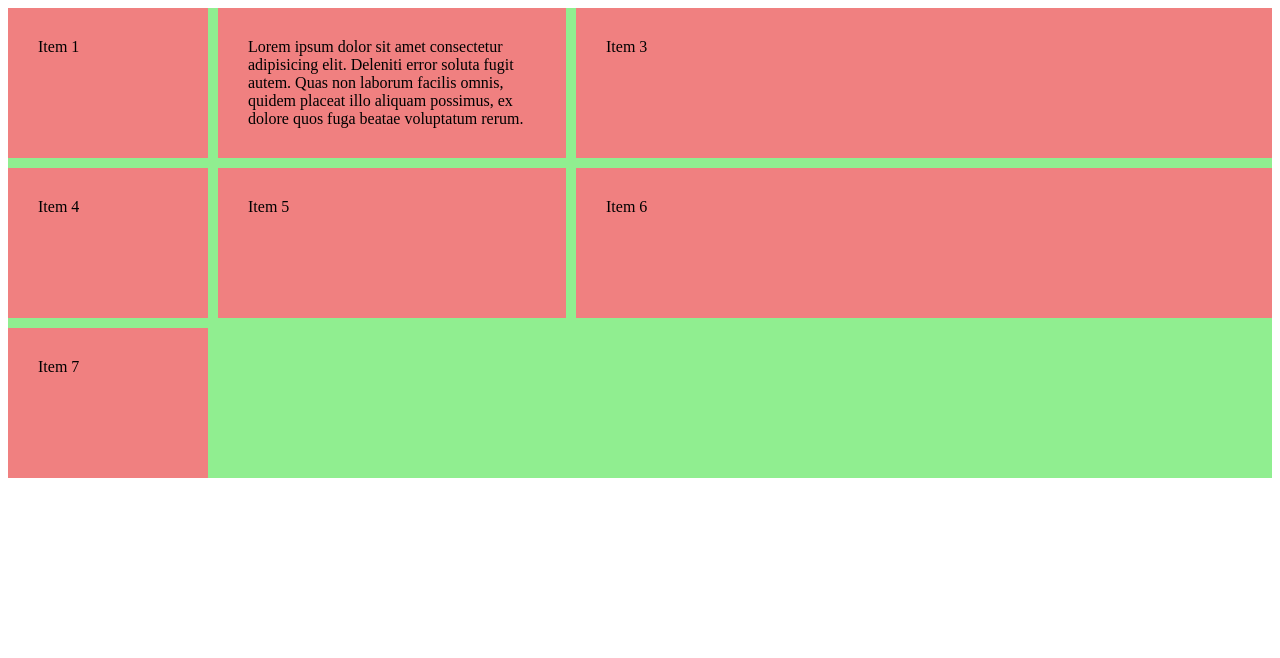
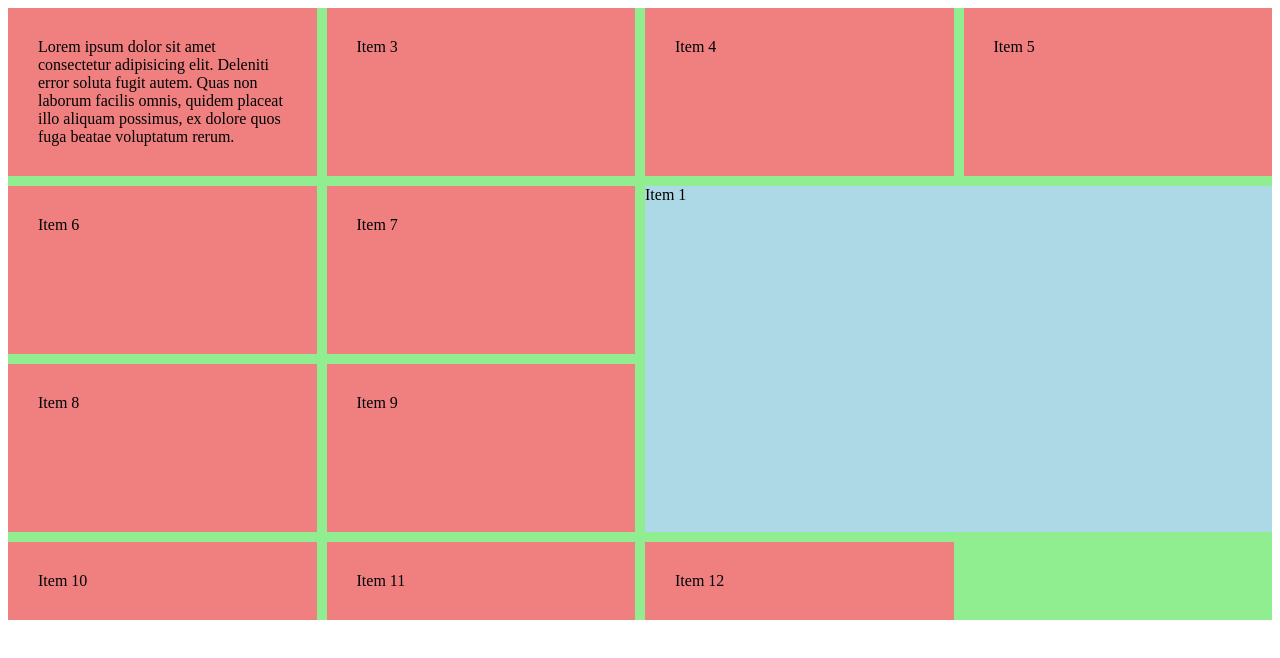
Before and after one commit to PurpleRox/CSS-Grid, a plain HTML site: page index.html in a window 1280 px wide. Drawn offline with Linux system fonts and the light colour scheme.

Commit message:
added grid positioning and note

```diff
--- a/index.html
+++ b/index.html
@@ -8,8 +8,8 @@
         #container{
             display: grid;
             background: lightgreen;
-            grid-template-columns: minmax(160px, 200px) 1fr 2fr;
-            grid-template-rows: repeat(3, 150px);
+            grid-template-columns: repeat(4, 1fr);
+            grid-template-rows: repeat(3, 1fr);
             grid-gap: 10px;
         }
 
@@ -18,17 +18,41 @@
             padding: 30px;
         }
 
+        .item1{
+            background: lightblue;
+            /* grid-row-start: 2;
+            grid-row-end: 4;
+            grid-column-start: 3;
+            grid-column-end: 5; */
+
+            /* grid-row: 2/4;
+            grid-column: 3/5; */
+
+            /* NOTE grid-area is row then column */
+            grid-area: 2/3/4/5;
+        }
+
     </style>
 </head>
 <body>
     <div id="container">
-        <div class="item">Item 1</div>
+        <div class="item1">Item 1</div>
         <div class="item">Lorem ipsum dolor sit amet consectetur adipisicing elit. Deleniti error soluta fugit autem. Quas non laborum facilis omnis, quidem placeat illo aliquam possimus, ex dolore quos fuga beatae voluptatum rerum.</div>
         <div class="item">Item 3</div>
         <div class="item">Item 4</div>
         <div class="item">Item 5</div>
         <div class="item">Item 6</div>
         <div class="item">Item 7</div>
+        <div class="item">Item 8</div>
+        <div class="item">Item 9</div>
+        <div class="item">Item 10</div>
+        <div class="item">Item 11</div>
+        <div class="item">Item 12</div>
+    </div>
+    </div>
+    </div>
+    </div>
+    </div>
     </div>
 </body>
 </html>
```
